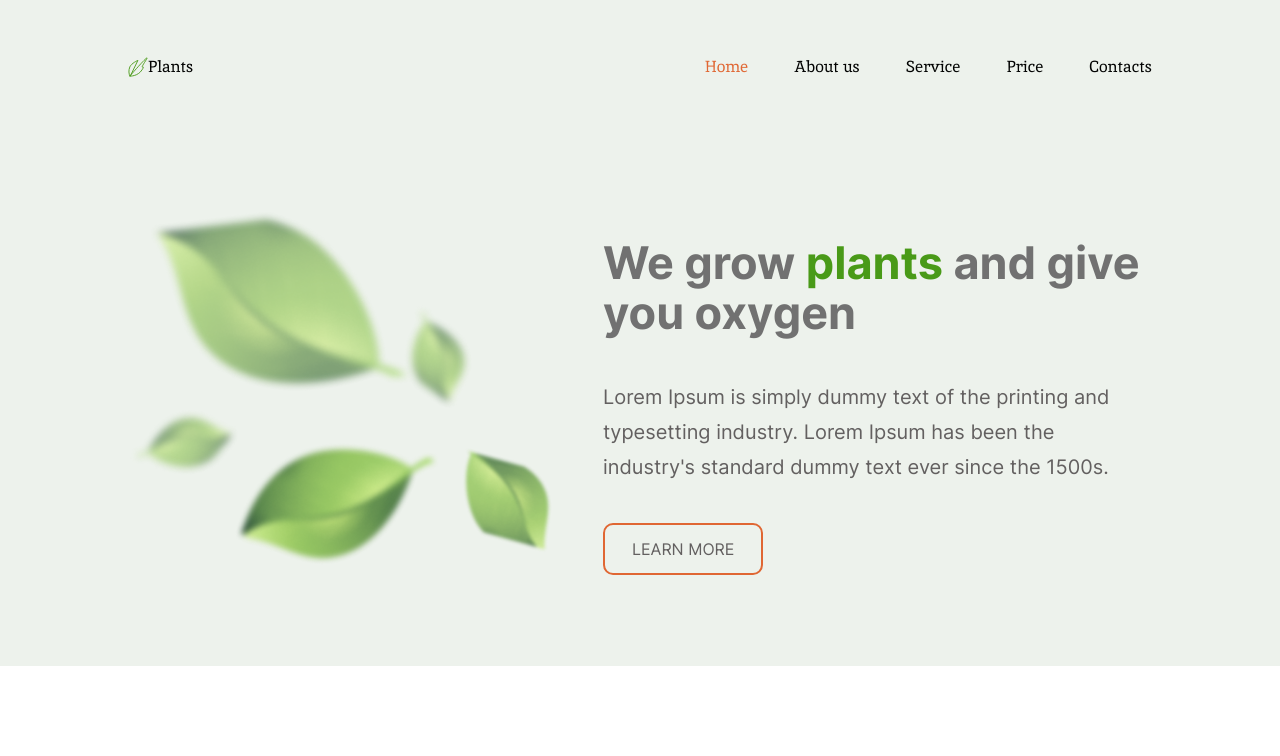
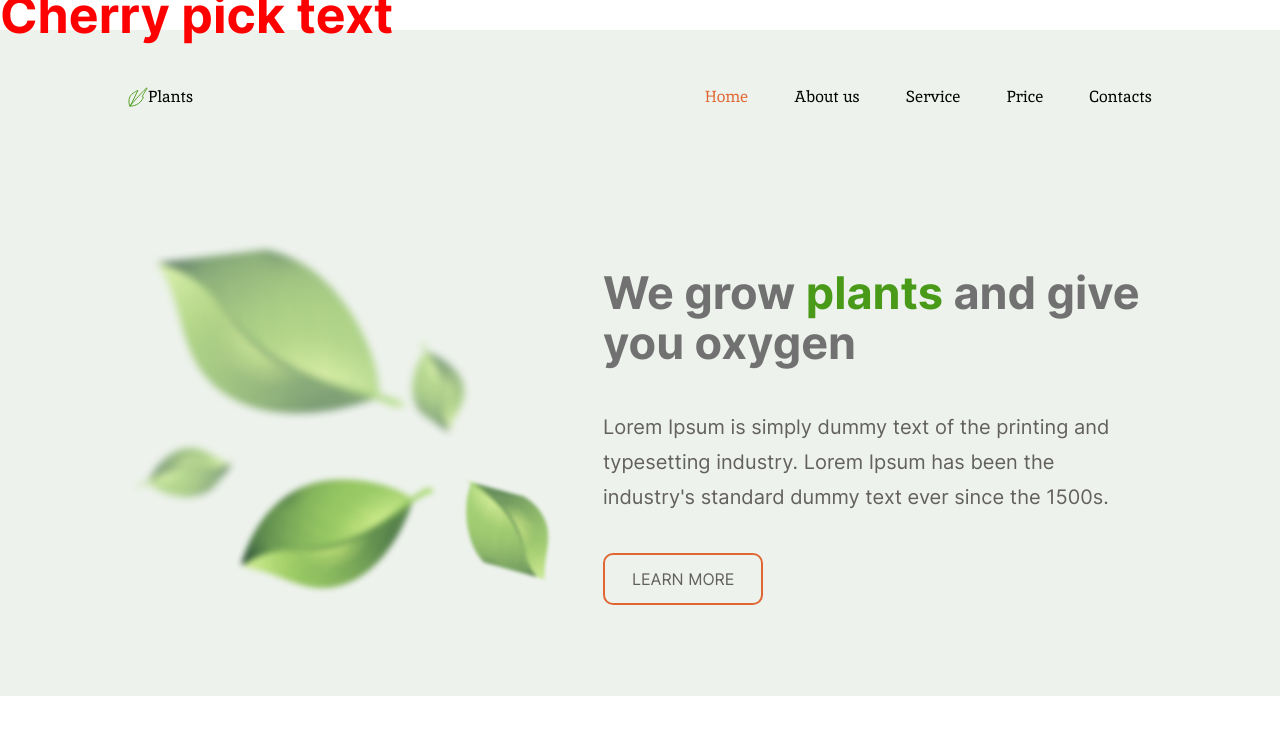
Before and after one commit to Andreizayaz/plants, a website built with webpack: page public/index.html in a window 1280 px wide. Shown: the top 756 px of the page. Built offline with nearby package versions, Linux system fonts and the light colour scheme.

Commit message:
[feat]: for cherry-pick

```diff
--- a/public/index.html
+++ b/public/index.html
@@ -6,6 +6,7 @@
     <title>Plants</title>
   </head>
   <body>
+    <h3 style="color: red; font-size: 50px">Cherry pick text</h3>
     <div class="header">
       <div class="container header__container">
         <div id="logo" class="logo"></div>
```
